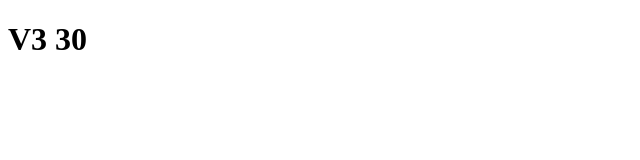
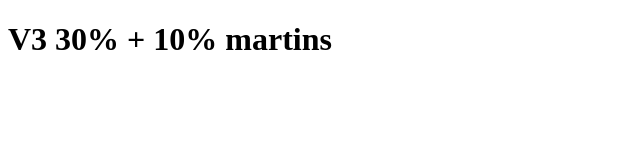
Before and after one commit to goncalojesuss/TesteWorkFlow, a plain HTML site: page index.html in a window 1280 px wide. Shown: the whole page, without its empty margins (0-640 px from the left). Drawn offline with Linux system fonts and the light colour scheme.

Commit message:
10% martins

```diff
--- a/index.html
+++ b/index.html
@@ -6,6 +6,6 @@
     <title>Document</title>
 </head>
 <body>
-    <h1>V3 30</h1>
+    <h1>V3 30% + 10% martins</h1>
 </body>
 </html>
```
